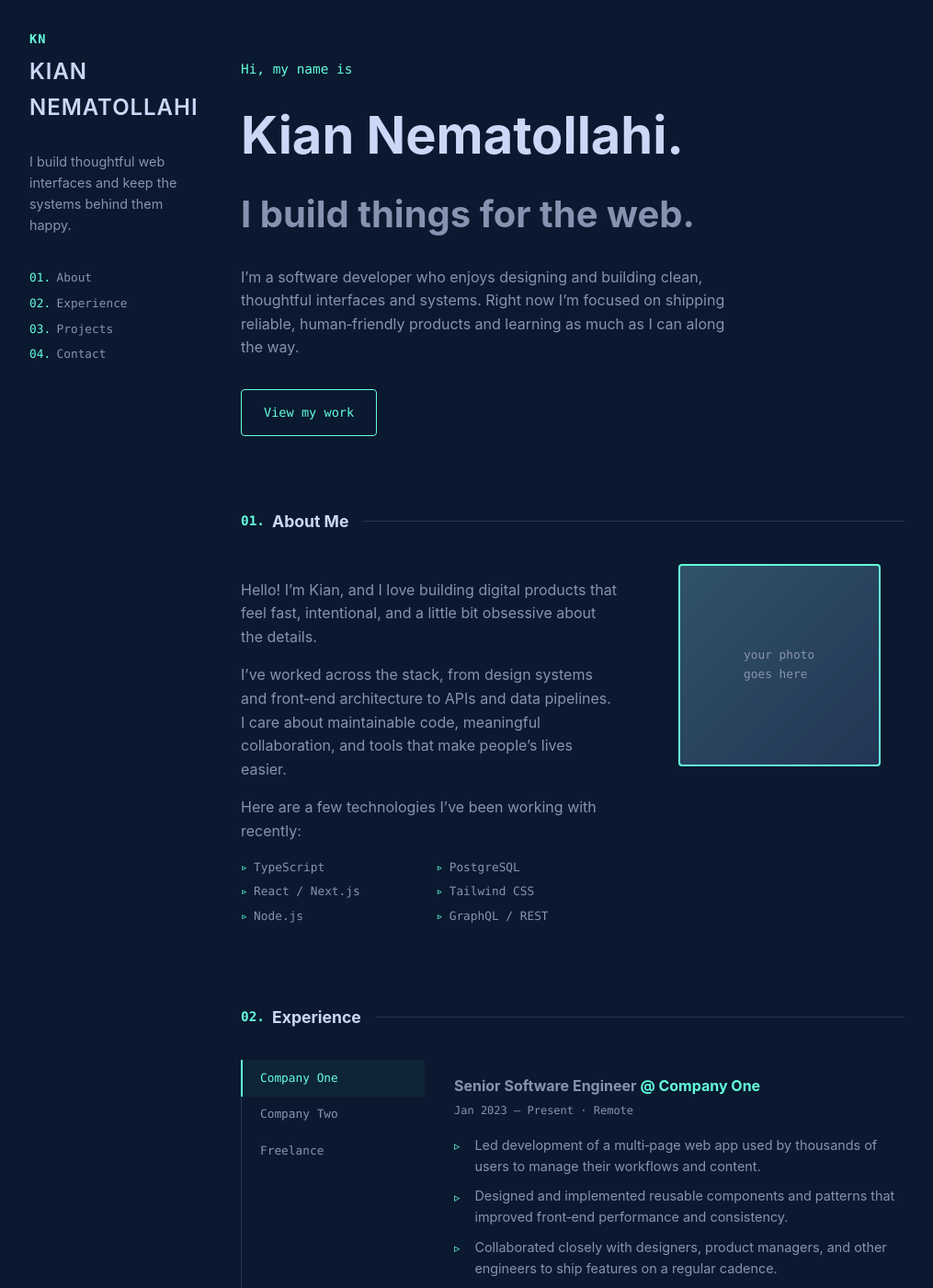
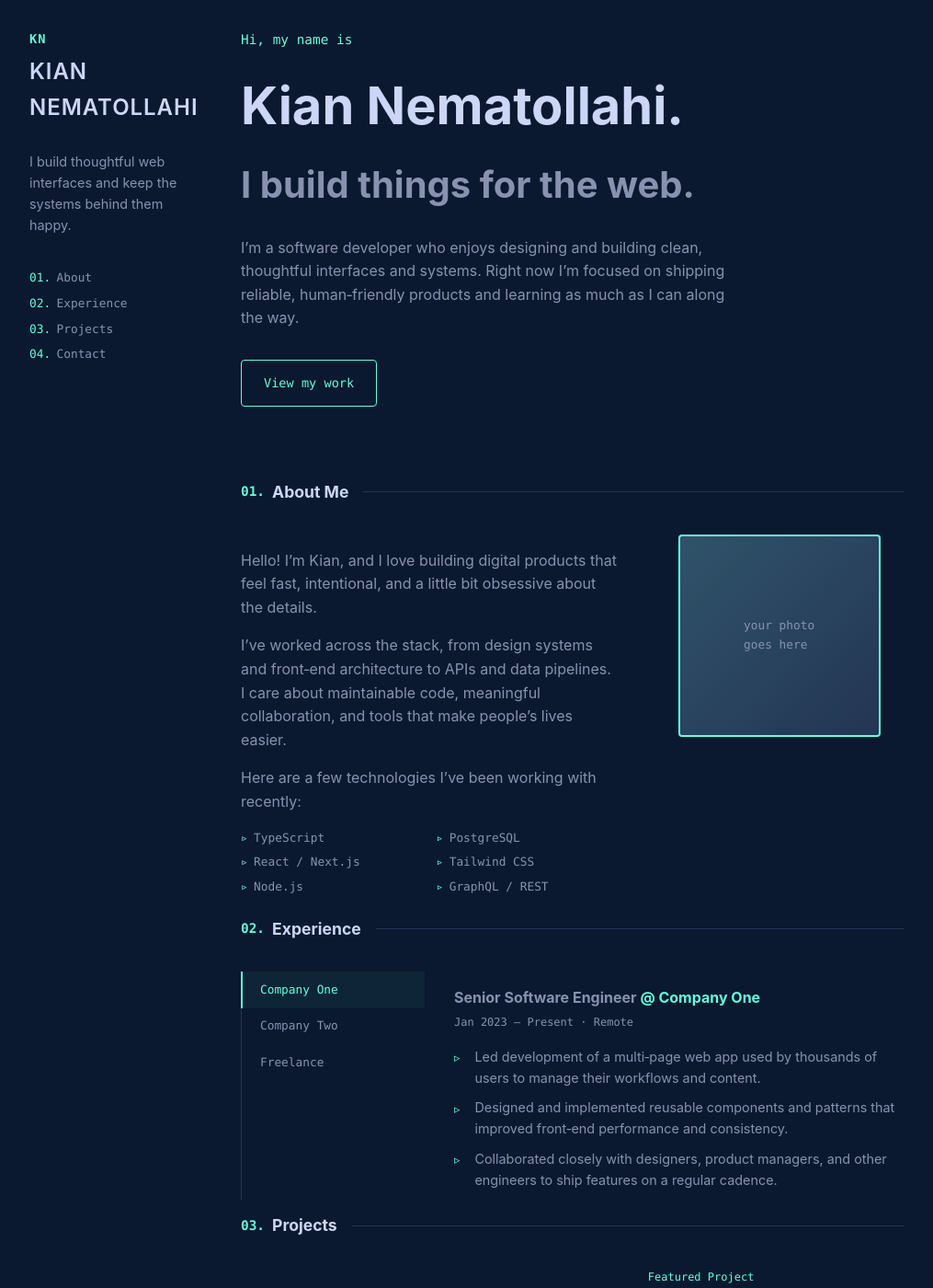
Before and after one commit to nemat777/nemat777.github.io, a Jekyll site: the page testing.html, which Jekyll copies as it is, in a window 1280 px wide and 1400 px high. Shown: the whole window at 92% size, without its empty margins (132-1147 px from the left). Built offline with Jekyll 4.4.1, drawn with Linux system fonts in a browser that asks for light colours.

Commit message:
Update testing.html

```diff
--- a/testing.html
+++ b/testing.html
@@ -122,7 +122,7 @@
     }
 
     section {
-      padding: 2rem 0;
+      padding: 0;
     }
 
     /* Section titles */
```
